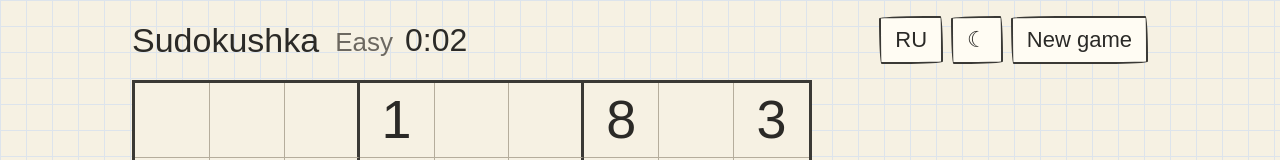
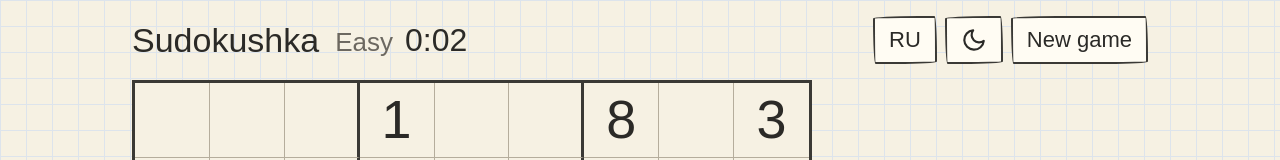
Before and after one commit to goldjee/sudokushka, a Next.js app: page / in a window 1280 px wide. Both pictures are taken after a click on the button "Easy". Shown: the top 160 px of the page. Built offline with nearby package versions, Linux system fonts and the light colour scheme; a web font is replaced by a local one.

Commit message:
Fix theme switches

```diff
--- a/public/theme.js
+++ b/public/theme.js
@@ -1,5 +1,7 @@
-// Runs before first paint so a saved dark theme doesn't flash light.
+// Runs before first paint: saved choice, else the device theme. Game reads the result back.
 try {
     const theme = JSON.parse(localStorage.getItem('sudokushka:theme'));
-    if (theme) document.documentElement.dataset.theme = theme;
+    document.documentElement.dataset.theme =
+        theme ??
+        (matchMedia('(prefers-color-scheme: dark)').matches ? 'dark' : 'light');
 } catch {}
--- a/src/app/globals.css
+++ b/src/app/globals.css
@@ -226,6 +226,18 @@ h2 {
     padding: 4px 14px;
 }
 
+/* Same box for both theme icons, so toggling doesn't shift the header */
+.icon {
+    display: block;
+    width: 26px;
+    height: 26px;
+    fill: none;
+    stroke: currentColor;
+    stroke-width: 2;
+    stroke-linecap: round;
+    stroke-linejoin: round;
+}
+
 .btn.digit {
     font-size: clamp(30px, calc(var(--board) / 15), 52px);
     min-height: clamp(56px, calc(var(--board) / 10), 84px);
--- a/src/components/Game.tsx
+++ b/src/components/Game.tsx
@@ -43,7 +43,7 @@ export default function Game() {
             load<Lang>(KEY.lang) ??
                 (navigator.language.startsWith('ru') ? 'ru' : 'en'),
         );
-        setTheme(load<Theme>(KEY.theme) ?? 'light');
+        setTheme(document.documentElement.dataset.theme as Theme);
         setReady(true);
     }, []);
 
@@ -60,7 +60,6 @@ export default function Game() {
     useEffect(() => {
         if (!ready) return;
         document.documentElement.dataset.theme = theme;
-        save(KEY.theme, theme);
     }, [ready, theme]);
 
     useEffect(() => {
@@ -165,9 +164,12 @@ export default function Game() {
                 elapsed={game.elapsed}
                 theme={theme}
                 onToggleLang={() => setLang(lang === 'ru' ? 'en' : 'ru')}
-                onToggleTheme={() =>
-                    setTheme(theme === 'light' ? 'dark' : 'light')
-                }
+                onToggleTheme={() => {
+                    const next = theme === 'light' ? 'dark' : 'light';
+                    setTheme(next);
+                    // Saved only on an explicit choice, so untouched devices keep following the system.
+                    save(KEY.theme, next);
+                }}
                 onNewGame={() => setMenu(true)}
             />
             <Board
--- a/src/components/Header.tsx
+++ b/src/components/Header.tsx
@@ -44,7 +44,20 @@ export function Header({
                     aria-label={theme === 'light' ? t.darkTheme : t.lightTheme}
                     onClick={onToggleTheme}
                 >
-                    {theme === 'light' ? '☾' : '☀'}
+                    <svg
+                        className='icon'
+                        viewBox='0 0 24 24'
+                        aria-hidden='true'
+                    >
+                        {theme === 'light' ? (
+                            <path d='M21 12.8A9 9 0 1 1 11.2 3a7 7 0 0 0 9.8 9.8z' />
+                        ) : (
+                            <>
+                                <circle cx='12' cy='12' r='4.5' />
+                                <path d='M12 1.5v2.5M12 20v2.5M1.5 12H4M20 12h2.5M4.6 4.6l1.8 1.8M17.6 17.6l1.8 1.8M4.6 19.4l1.8-1.8M17.6 6.4l1.8-1.8' />
+                            </>
+                        )}
+                    </svg>
                 </button>
                 <button type='button' className='btn small' onClick={onNewGame}>
                     {t.newGame}
```
